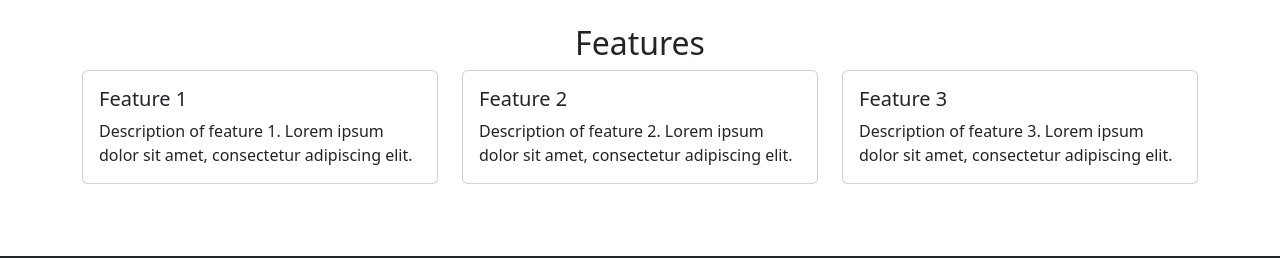
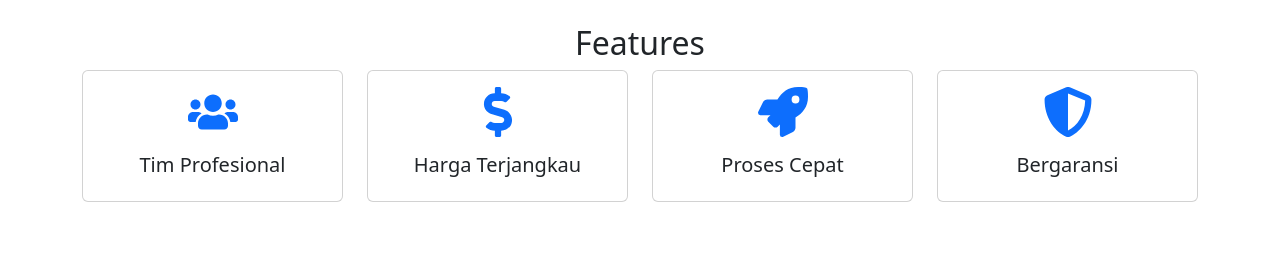
Before and after one commit to difhaels/vite-react-windowhome, a React (Vite) app: page / in a window 1280 px wide. Shown: the part 326-584 px from the top of the page. Built offline with nearby package versions, Linux system fonts and the light colour scheme.

Commit message:
features v1

```diff
--- a/src/components/Features.jsx
+++ b/src/components/Features.jsx
@@ -1,38 +1,41 @@
 import React from 'react';
 import { Container, Row, Col, Card } from 'react-bootstrap';
+import { FaUsers, FaDollarSign, FaRocket, FaShieldAlt } from 'react-icons/fa';
 
 function Features() {
   return (
     <Container className="my-5">
       <h2 className="text-center">Features</h2>
       <Row>
-        <Col md={4}>
-          <Card className="mb-4">
+        <Col lg={3} md={6} sm={6} xs={12} className="mb-4">
+          <Card className="text-center">
             <Card.Body>
-              <Card.Title>Feature 1</Card.Title>
-              <Card.Text>
-                Description of feature 1. Lorem ipsum dolor sit amet, consectetur adipiscing elit.
-              </Card.Text>
+              <FaUsers size={50} className="mb-3 text-primary" />
+              <Card.Title>Tim Profesional</Card.Title>
             </Card.Body>
           </Card>
         </Col>
-        <Col md={4}>
-          <Card className="mb-4">
+        <Col lg={3} md={6} sm={6} xs={12} className="mb-4">
+          <Card className="text-center">
             <Card.Body>
-              <Card.Title>Feature 2</Card.Title>
-              <Card.Text>
-                Description of feature 2. Lorem ipsum dolor sit amet, consectetur adipiscing elit.
-              </Card.Text>
+              <FaDollarSign size={50} className="mb-3 text-primary" />
+              <Card.Title>Harga Terjangkau</Card.Title>
             </Card.Body>
           </Card>
         </Col>
-        <Col md={4}>
-          <Card className="mb-4">
+        <Col lg={3} md={6} sm={6} xs={12} className="mb-4">
+          <Card className="text-center">
             <Card.Body>
-              <Card.Title>Feature 3</Card.Title>
-              <Card.Text>
-                Description of feature 3. Lorem ipsum dolor sit amet, consectetur adipiscing elit.
-              </Card.Text>
+              <FaRocket size={50} className="mb-3 text-primary" />
+              <Card.Title>Proses Cepat</Card.Title>
+            </Card.Body>
+          </Card>
+        </Col>
+        <Col lg={3} md={6} sm={6} xs={12} className="mb-4">
+          <Card className="text-center">
+            <Card.Body>
+              <FaShieldAlt size={50} className="mb-3 text-primary" />
+              <Card.Title>Bergaransi</Card.Title>
             </Card.Body>
           </Card>
         </Col>
```
